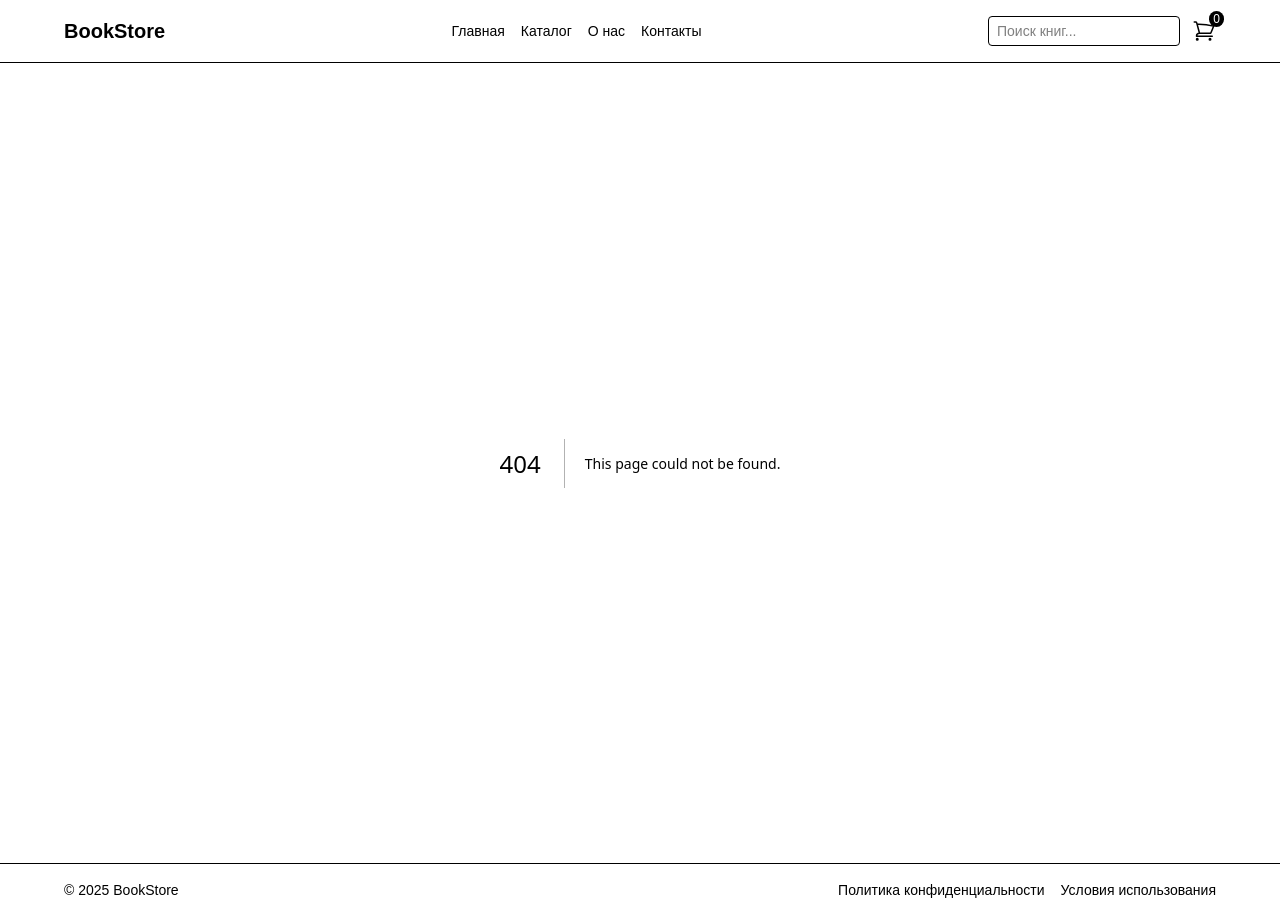
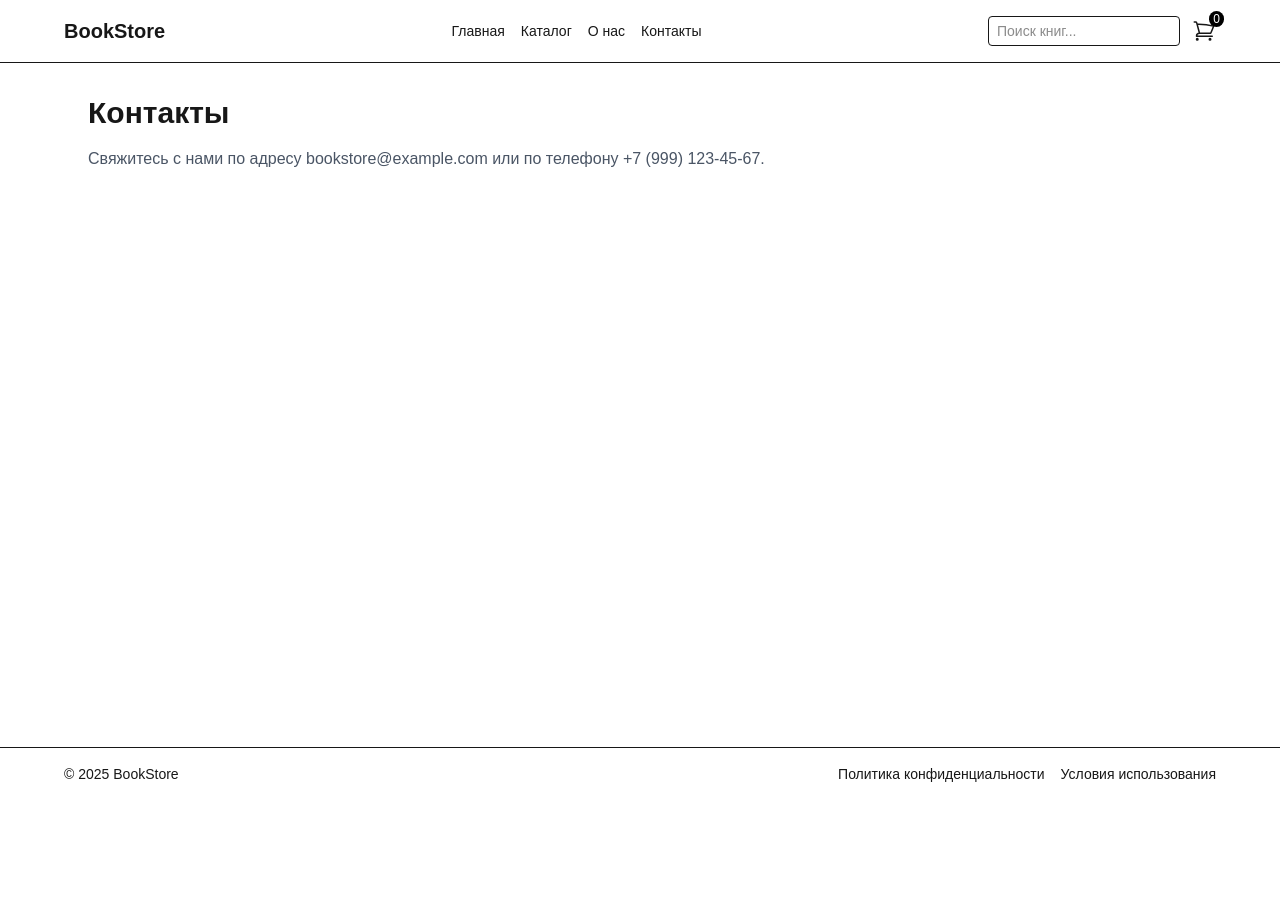
Before and after one commit to Nadezhda-97/book-store, a Next.js app: page /contact in a window 1280 px wide. Before the commit this address had no page. After the commit the page ends 800 px from the top, so only its background shows below. Built offline with nearby package versions, Linux system fonts and the light colour scheme.

Commit message:
create contact/page.tsx

```diff
--- /dev/null
+++ b/src/app/contact/page.tsx
@@ -0,0 +1,10 @@
+import React from "react";
+
+const ContactPage: React.FC = () => (
+  <main className="max-w-6xl mx-auto px-6 py-8">
+    <h1 className="text-3xl font-bold mb-4">Контакты</h1>
+    <p className="text-gray-600">Свяжитесь с нами по адресу bookstore@example.com или по телефону +7 (999) 123-45-67.</p>
+  </main>
+);
+
+export default ContactPage;
```
